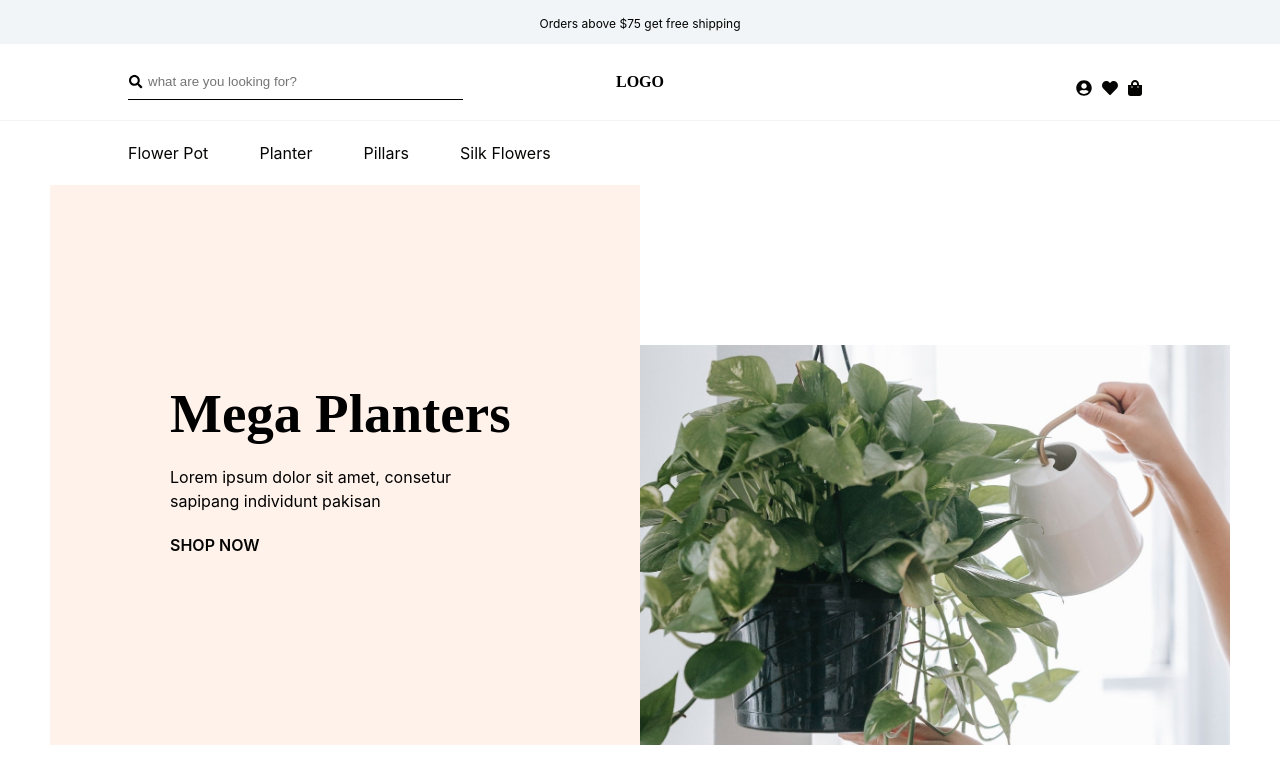
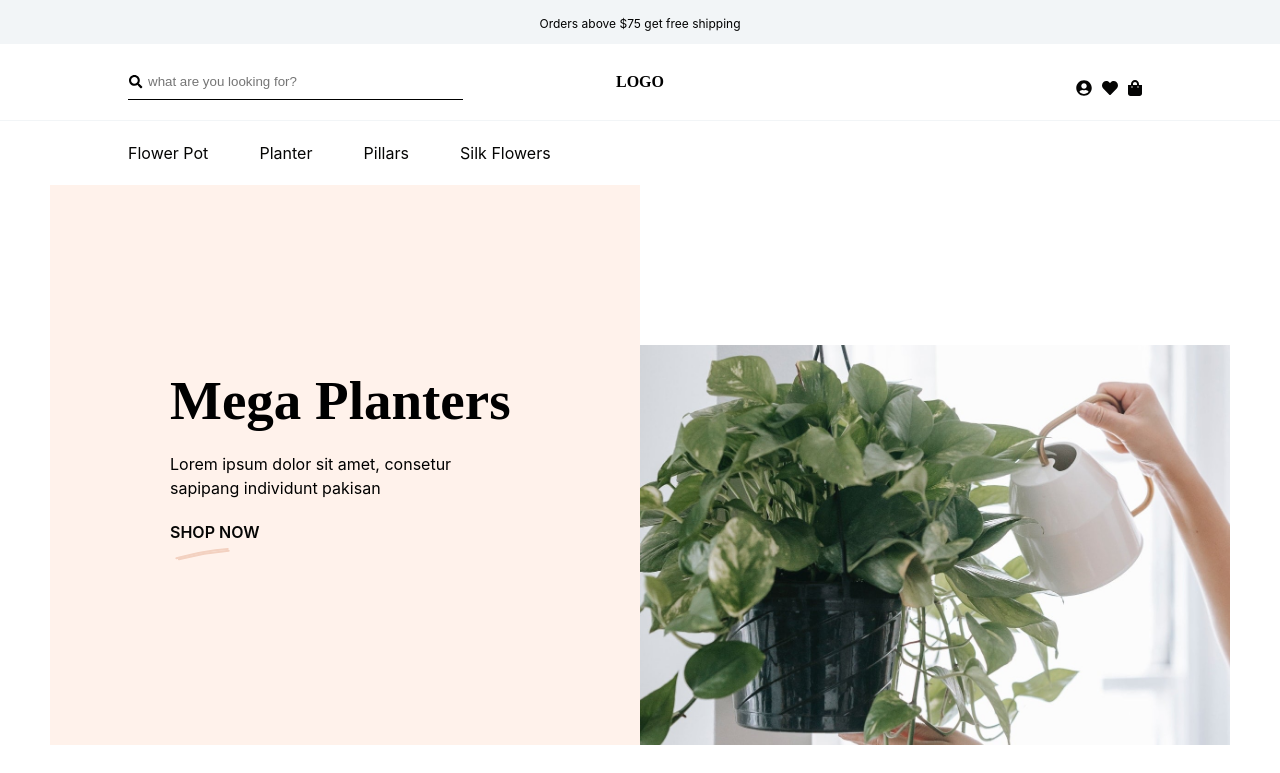
Before and after one commit to cesarcor/inti, a React (Create React App) app: page / in a window 1280 px wide. Shown: the top 773 px of the page. Built offline with nearby package versions, Linux system fonts and the light colour scheme.

Commit message:
add underline

```diff
--- a/src/components/button/button.jsx
+++ b/src/components/button/button.jsx
@@ -1,10 +1,14 @@
-import React from "react";
-import styles from "./button.module.scss";
+import React from 'react';
+import styles from './button.module.scss';
+import { ReactComponent as BrownUnderline } from '../../assets/svg/brown-underline.svg';
 
 const Button = (props) => {
   return (
-    <a href="#" className={styles.btn}>
-      {props.btn_text}
+    <a href='#' className={styles.btn}>
+      <span>{props.btn_text}</span>
+      <span>
+        <BrownUnderline />
+      </span>
     </a>
   );
 };
--- a/src/components/button/button.module.scss
+++ b/src/components/button/button.module.scss
@@ -1,4 +1,13 @@
-.btn{
-    text-transform: uppercase;
-    font-weight: 600;
+.btn {
+  text-transform: uppercase;
+  font-weight: 600;
+
+  span {
+    display: block;
+
+    svg {
+      max-width: 65px;
+      height: 20px;
+    }
+  }
 }
```
